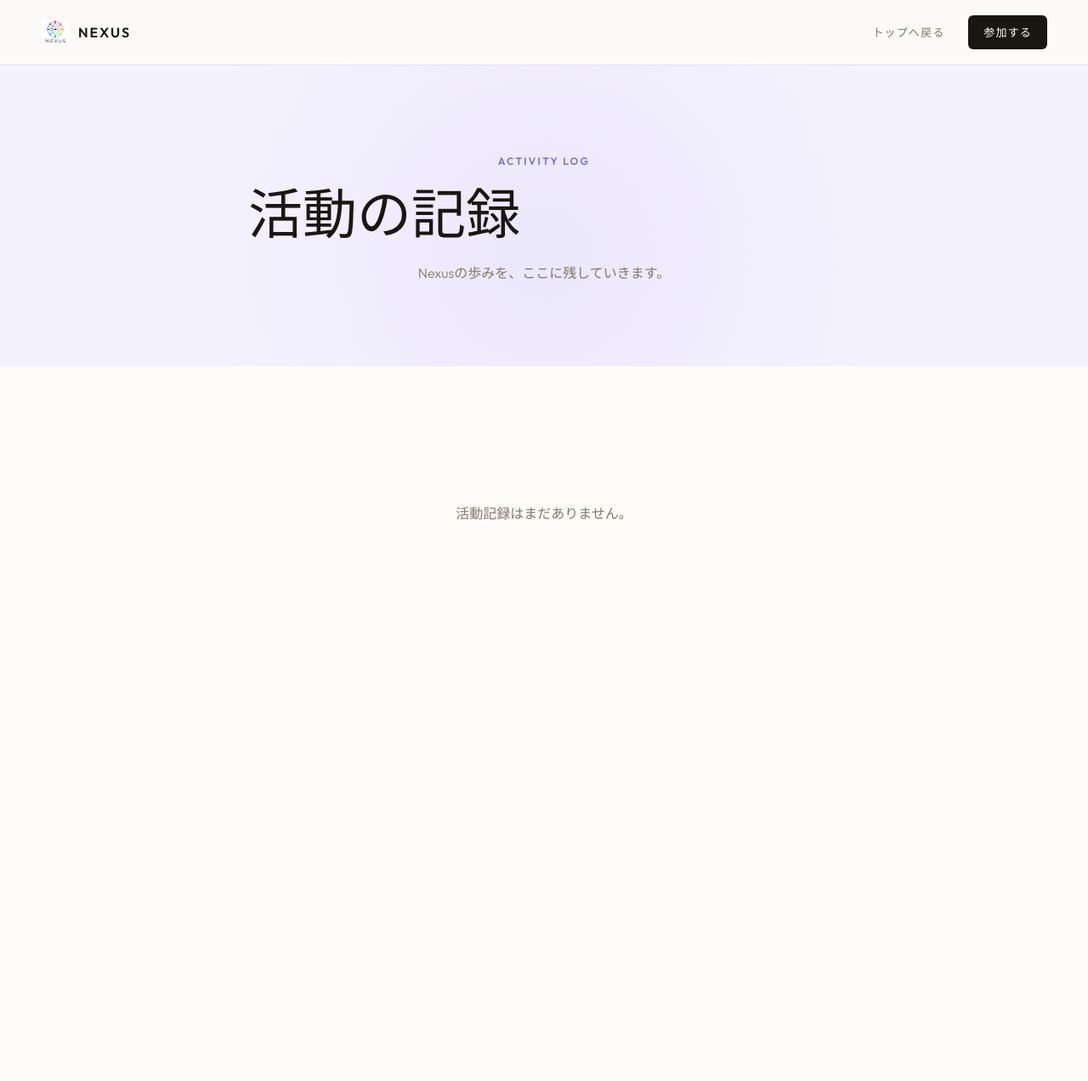
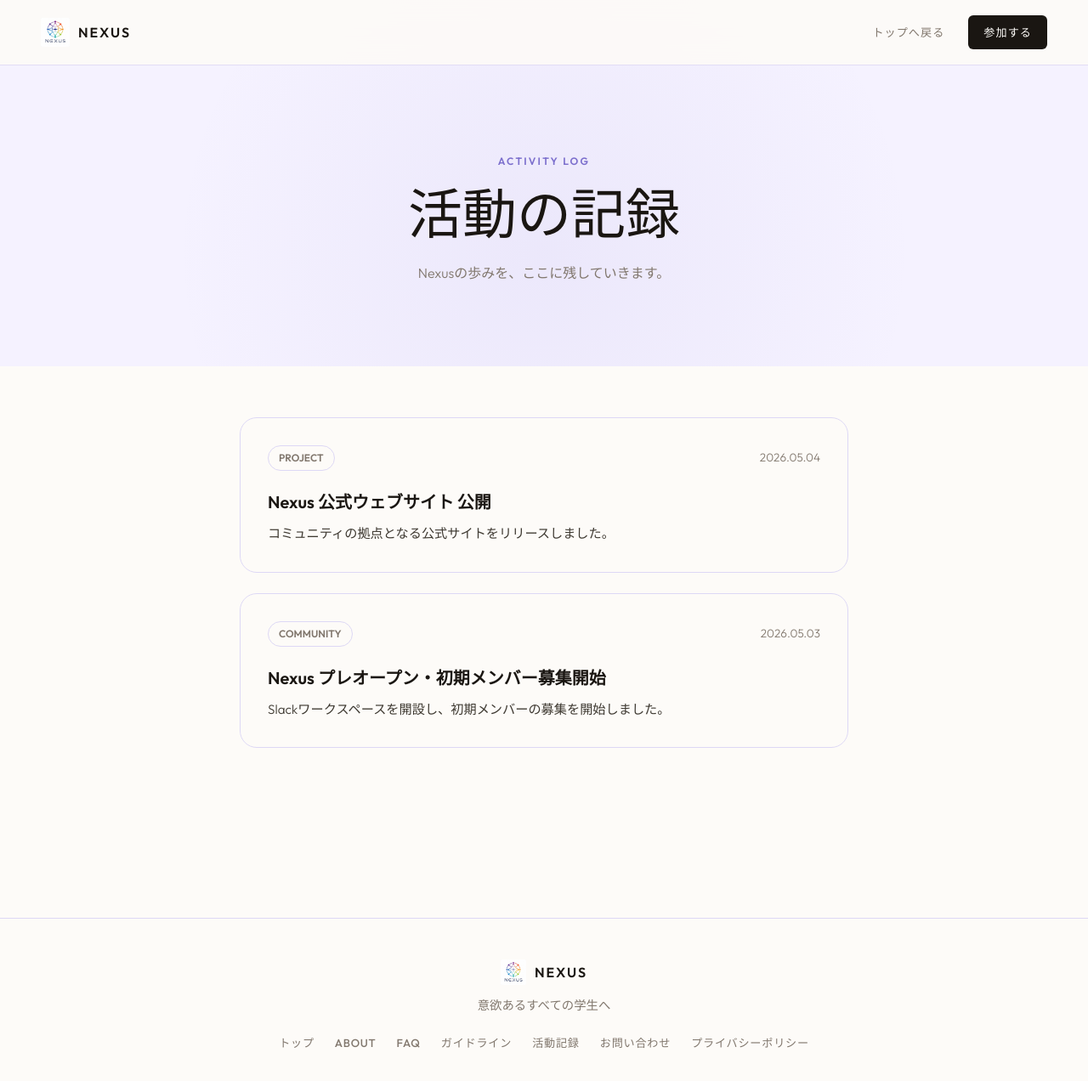
Before and after one commit to Kojki/nexus-website, a Next.js app: page /activity-log in a window 1280 px wide. Shown: the top 1272 px of the page at 85% size. Before the commit the page ends 838 px from the top, so only its background shows below. Built offline with nearby package versions, Linux system fonts and the light colour scheme; no server answers; the database is empty.

Commit message:
Fix: Integrate static activities data and enhance footer navigation in activity log page

```diff
--- a/app/activity-log/page.tsx
+++ b/app/activity-log/page.tsx
@@ -5,6 +5,7 @@ import { supabase } from "@/lib/supabase";
 import Image from "next/image";
 import Link from "next/link";
 import { Activity } from "./types";
+import { activities as staticActivities } from "./data"; // 元のデータをインポート
 
 const joinUrl = "https://join.slack.com/t/nexus-45x8670/shared_invite/zt-3x2vq5935-O7CsSen0PLwlDjNAQvpjgA";
 
@@ -12,24 +13,32 @@ export default function ActivityLogIndex() {
   const [activities, setActivities] = useState<Activity[]>([]);
   const [loading, setLoading] = useState(true);
 
-  // 1. データをSupabaseから取得
   useEffect(() => {
     const fetchActivities = async () => {
       const { data, error } = await supabase
         .from('activities')
         .select('*')
-        .order('date', { ascending: false }); // 日付の新しい順
+        .order('date', { ascending: false });
 
       if (error) {
         console.error("Error fetching activities:", error);
+        setActivities(staticActivities);
       } else if (data) {
-        // DBの列名（has_detail）をプログラム側の名前（hasDetail）に変換してセット
-        const formattedData = data.map((item: any) => ({
+
+        const dbData = data.map((item: any) => ({
           ...item,
           hasDetail: item.has_detail,
-          id: item.slug // IDとしてslugを使用（URLを綺麗にするため）
+          id: item.slug
         }));
-        setActivities(formattedData);
+
+        // Supabase のデータと元のデータを合体させ、日付順に並び替え
+        const combined = [...dbData, ...staticActivities].sort((a, b) =>
+          new Date(b.date).getTime() - new Date(a.date).getTime()
+        );
+
+        setActivities(combined);
+      } else {
+        setActivities(staticActivities);
       }
       setLoading(false);
     };
@@ -40,17 +49,21 @@ export default function ActivityLogIndex() {
   return (
     <main>
       <nav className="site-nav">
-        <Link className="nav-logo" href="/"><Image src="/nexus-icon.png" alt="Logo" width={34} height={34} /> Nexus</Link>
+        <Link className="nav-logo" href="/" aria-label="Nexus ホーム">
+          <Image src="/nexus-icon.png" alt="Nexus Logo" width={34} height={34} priority />
+          Nexus
+        </Link>
         <div className="nav-links">
           <Link href="/">トップへ戻る</Link>
           <a className="nav-cta" href={joinUrl} target="_blank" rel="noreferrer">参加する</a>
         </div>
       </nav>
 
-      <header className="concept-header">
-        <div className="animate-slide-up">
-          <p className="eyebrow" style={{ justifyContent: "center" }}>ACTIVITY LOG</p>
-          <h1 style={{ fontSize: "clamp(2.5rem, 6vw, 4rem)", textAlign: "center" }}>活動の記録</h1>
+      {/* ヘッダーの中央揃えを修正 */}
+      <header className="concept-header" style={{ display: 'flex', flexDirection: 'column', alignItems: 'center', textAlign: 'center' }}>
+        <div className="animate-slide-up" style={{ display: 'flex', flexDirection: 'column', alignItems: 'center' }}>
+          <p className="eyebrow">ACTIVITY LOG</p>
+          <h1 style={{ fontSize: "clamp(2.5rem, 6vw, 4rem)", margin: "0 auto", textAlign: "center" }}>活動の記録</h1>
           <p style={{ color: "var(--muted)", marginTop: "16px", textAlign: "center" }}>Nexusの歩みを、ここに残していきます。</p>
         </div>
       </header>
@@ -69,12 +82,23 @@ export default function ActivityLogIndex() {
                 transition: "all 0.3s ease",
                 cursor: item.hasDetail ? "pointer" : "default",
                 position: "relative",
+                width: "100%"
               };
 
               const CardContent = (
                 <div style={cardStyle}>
                   <div style={{ display: "flex", justifyContent: "space-between", alignItems: "center", marginBottom: "12px" }}>
-                    <span style={{ fontSize: "0.75rem", fontWeight: 700, color: item.hasDetail ? "var(--accent)" : "var(--muted)", background: item.hasDetail ? "var(--accent-pale)" : "transparent", padding: "4px 12px", borderRadius: "999px", border: item.hasDetail ? "none" : "1px solid var(--border)" }}>{item.category}</span>
+                    <span style={{
+                      fontSize: "0.75rem",
+                      fontWeight: 700,
+                      color: item.hasDetail ? "var(--accent)" : "var(--muted)",
+                      background: item.hasDetail ? "var(--accent-pale)" : "transparent",
+                      padding: "4px 12px",
+                      borderRadius: "999px",
+                      border: item.hasDetail ? "none" : "1px solid var(--border)"
+                    }}>
+                      {item.category}
+                    </span>
                     <span style={{ fontSize: "0.85rem", color: "var(--muted)" }}>{item.date}</span>
                   </div>
                   <h3 style={{ fontSize: "1.25rem", color: "var(--ink)", marginBottom: "8px", fontWeight: 700 }}>{item.title}</h3>
@@ -98,6 +122,23 @@ export default function ActivityLogIndex() {
           <div style={{ textAlign: "center", padding: "100px 0", color: "var(--muted)" }}>活動記録はまだありません。</div>
         )}
       </section>
+
+      <footer>
+        <div className="footer-brand">
+          <Image src="/nexus-icon.png" alt="Nexus Logo" width={30} height={30} />
+          Nexus
+        </div>
+        <p>意欲あるすべての学生へ</p>
+        <nav className="footer-links" aria-label="フッターナビゲーション">
+          <Link href="/">トップ</Link>
+          <Link href="/about">About</Link>
+          <Link href="/faq">FAQ</Link>
+          <Link href="/guidelines">ガイドライン</Link>
+          <Link href="/activity-log">活動記録</Link>
+          <Link href="/contact">お問い合わせ</Link>
+          <Link href="/privacy">プライバシーポリシー</Link>
+        </nav>
+      </footer>
     </main>
   );
 }
```
